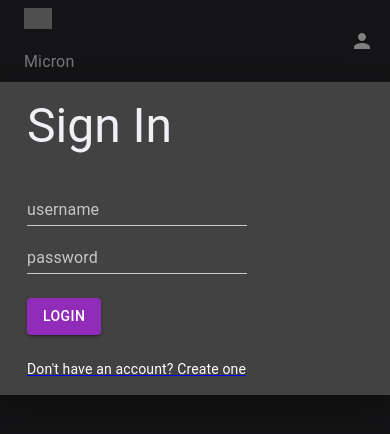
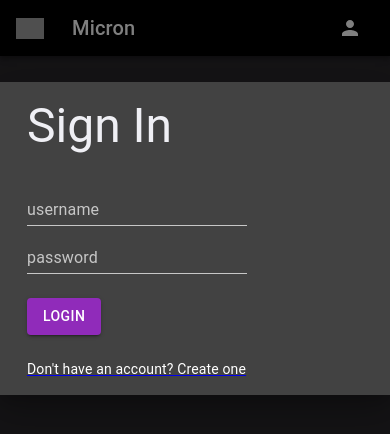
Before and after one commit to kamekazz/micron-react-frontend, a React app: page /login in a window 390 px wide. Shown: the top 434 px of the page. Built offline with nearby package versions, Linux system fonts and the light colour scheme; no server answers; grey boxes are pictures that could not be loaded.

Commit message:
fix header now responsive any screen

```diff
--- a/src/components/Header/Header.js
+++ b/src/components/Header/Header.js
@@ -1,5 +1,7 @@
 import React from "react";
 import { useUser } from "../../hooks";
+import AppBar from "@material-ui/core/AppBar";
+import Toolbar from "@material-ui/core/Toolbar";
 import {
   makeStyles,
   IconButton,
@@ -10,10 +12,17 @@ import {
   Box,
 } from "@material-ui/core";
 import PersonIcon from "@material-ui/icons/Person";
+import { Link } from "react-router-dom";
 
 const useStyles = makeStyles((theme) => ({
   root: {
-    padding: theme.spacing(0, 2),
+    flexGrow: 1,
+  },
+  menuButton: {
+    marginRight: theme.spacing(2),
+  },
+  title: {
+    flexGrow: 1,
   },
 }));
 
@@ -36,13 +45,38 @@ function Header() {
   };
 
   return (
-    <Box p={1}>
-      <Grid
-        container
-        justify="space-between"
-        className={classes.root}
-        alignItems="center"
+    <div className={classes.root}>
+      <AppBar position="static" style={{ backgroundColor: "black" }}>
+        <Toolbar>
+          <IconButton
+            edge="start"
+            className={classes.menuButton}
+            color="inherit"
+            aria-label="menu"
+            component={Link}
+            to="/"
           >
+            <img src="https://micron-web.herokuapp.com/images/micron.ico" width="28px" />
+          </IconButton>
+          <Typography variant="h6" className={classes.title}>
+            Micron
+          </Typography>
+          <IconButton onClick={handleClick}>
+            <PersonIcon />
+          </IconButton>
+          <Menu open={Boolean(anchorEl)} onClose={handleClose} anchorEl={anchorEl}>
+            <MenuItem onClick={handleSignOut}>Sign Out</MenuItem>
+          </Menu>
+        </Toolbar>
+      </AppBar>
+    </div>
+  );
+}
+
+export default Header;
+{
+  /* <Box p={1}>
+  <Grid container justify="space-between" className={classes.root} alignItems="center">
     <Grid xs={2} item container spacing={2} alignContent="center">
       <Grid item>
         <img src="https://micron-web.herokuapp.com/images/micron.ico" width="28px" />
@@ -62,8 +96,5 @@ function Header() {
       </Menu>
     </Grid>
   </Grid>
-    </Box>
-  );
+</Box>; */
 }
-
-export default Header;
--- a/src/components/Room/Room.js
+++ b/src/components/Room/Room.js
@@ -7,7 +7,7 @@ import Message from "../Message/Message";
 import MessageInput from "../MessageInput/MessageInput";
 //import useWindowDimensions from "../../hooks";
 //const { height, width } = useWindowDimensions();
-console.log(window.innerHeight);
+
 const useStyles = makeStyles(() => ({
   messages: {
     height: window.innerHeight / 1.5,
```
Lines whose indentation alone changed are shown as unchanged.
